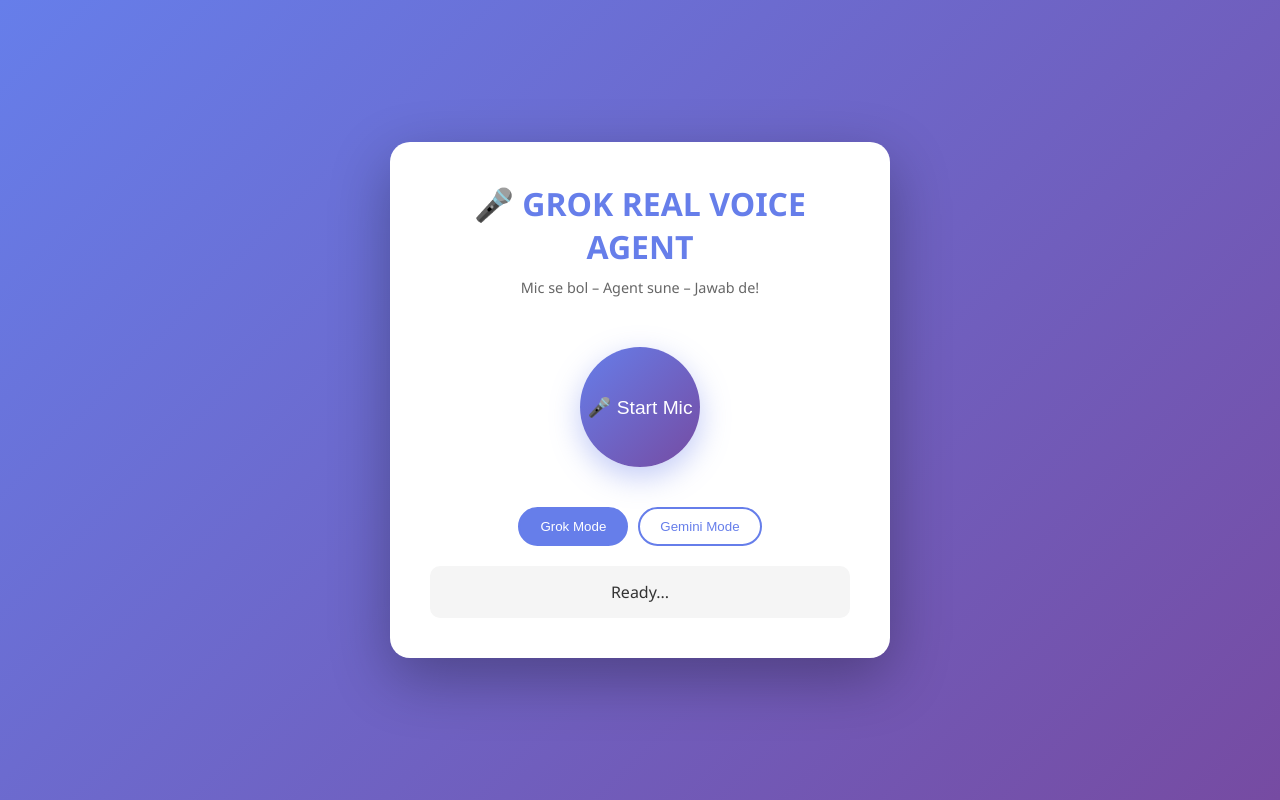
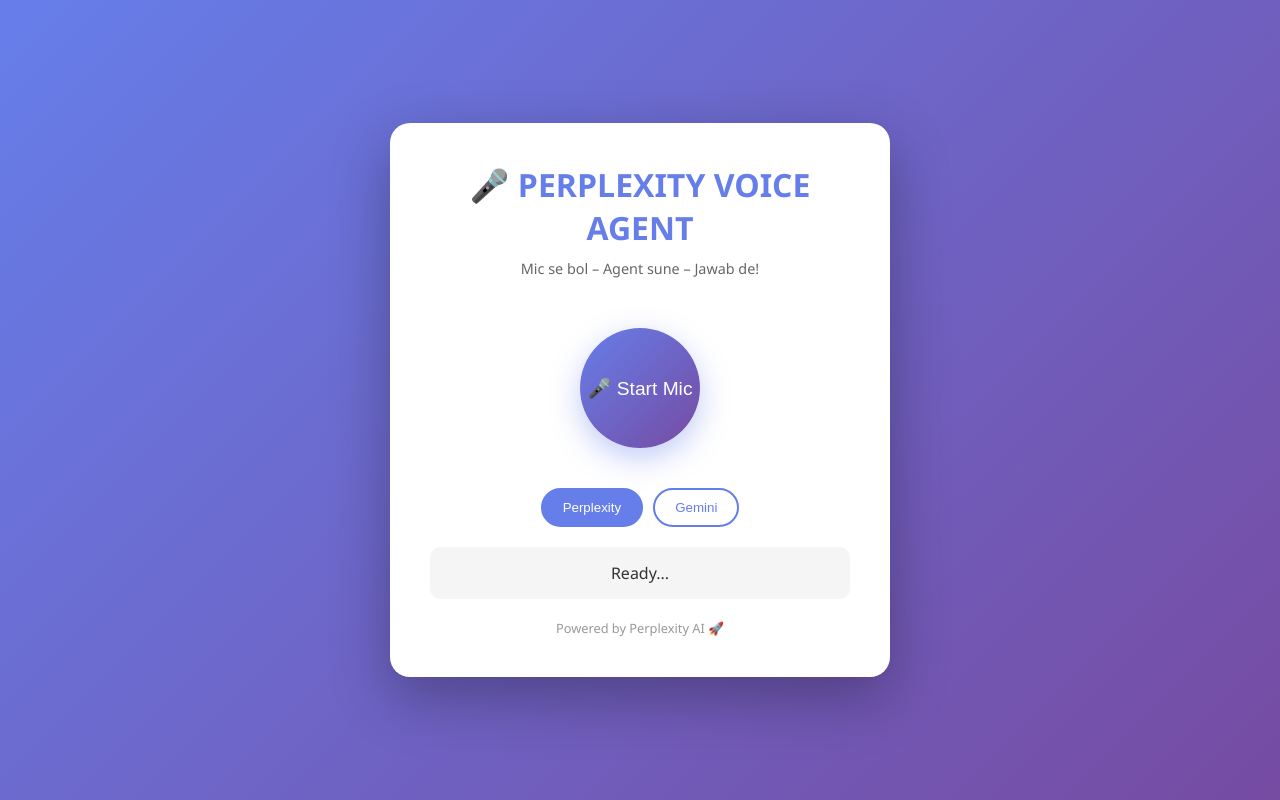
Before and after one commit to rumbleveer-spec/grok-real-voice, a website: page public/index.html in a window 1280 px wide. Drawn offline with Linux system fonts and the light colour scheme.

Commit message:
Update to Perplexity AI - public/index.html

```diff
--- a/public/index.html
+++ b/public/index.html
@@ -3,7 +3,7 @@
 <head>
   <meta charset="UTF-8">
   <meta name="viewport" content="width=device-width, initial-scale=1.0">
-  <title>Grok Real Voice Agent</title>
+  <title>Perplexity Real Voice Agent</title>
   <style>
     * { margin: 0; padding: 0; box-sizing: border-box; }
     body {
@@ -89,28 +89,35 @@
       color: #333;
       min-height: 50px;
     }
+    .powered {
+      margin-top: 20px;
+      font-size: 0.8rem;
+      color: #999;
+    }
   </style>
 </head>
 <body>
   <div class="container">
-    <h1>🎤 GROK REAL VOICE AGENT</h1>
+    <h1>🎤 PERPLEXITY VOICE AGENT</h1>
     <p class="subtitle">Mic se bol – Agent sune – Jawab de!</p>
 
     <button id="micBtn" class="mic-button">🎤 Start Mic</button>
 
     <div class="model-switch">
-      <button class="model-btn active" data-model="grok">Grok Mode</button>
-      <button class="model-btn" data-model="gemini">Gemini Mode</button>
+      <button class="model-btn active" data-model="perplexity">Perplexity</button>
+      <button class="model-btn" data-model="gemini">Gemini</button>
     </div>
 
     <div id="status">Ready...</div>
+
+    <div class="powered">Powered by Perplexity AI 🚀</div>
   </div>
 
   <script>
     const micBtn = document.getElementById('micBtn');
     const status = document.getElementById('status');
     const modelBtns = document.querySelectorAll('.model-btn');
-    let selectedModel = 'grok';
+    let selectedModel = 'perplexity';
     let recognition = null;
 
     // Check browser support
```
